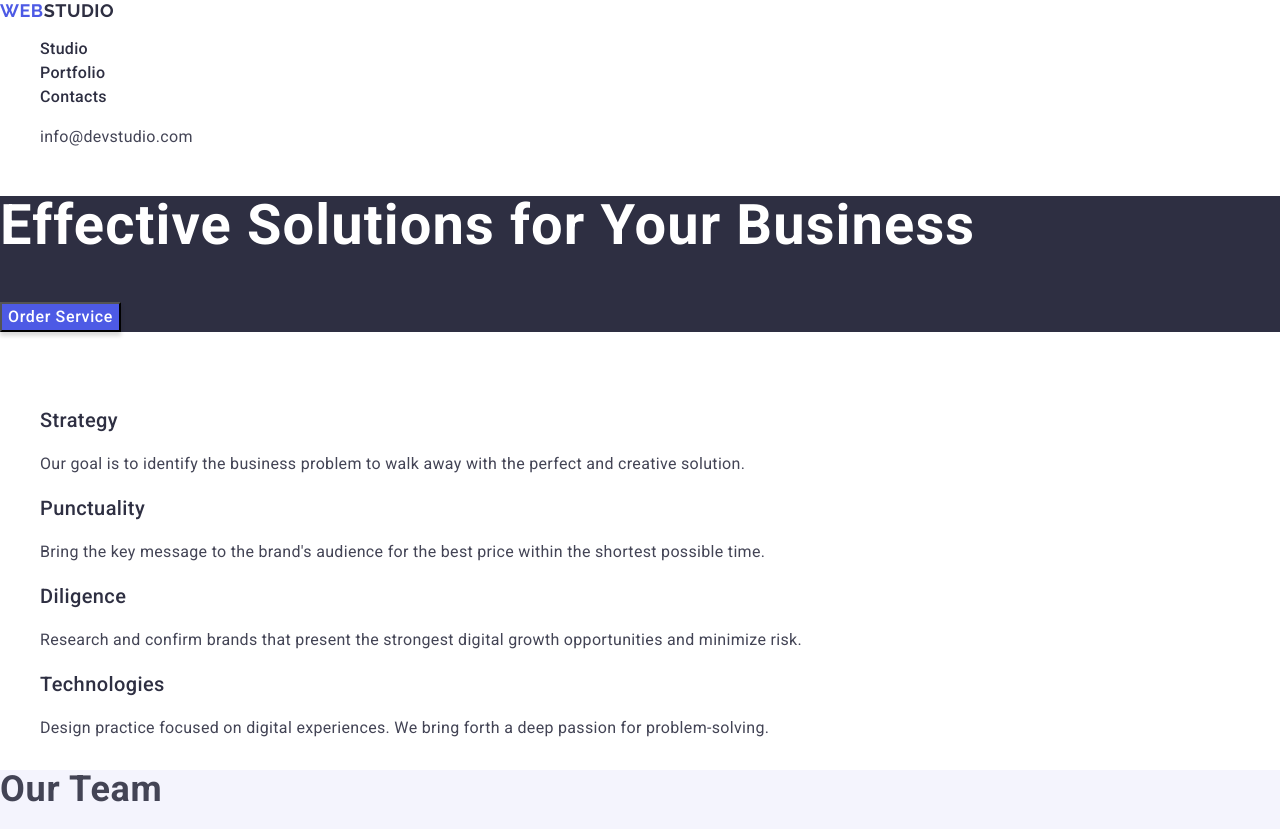
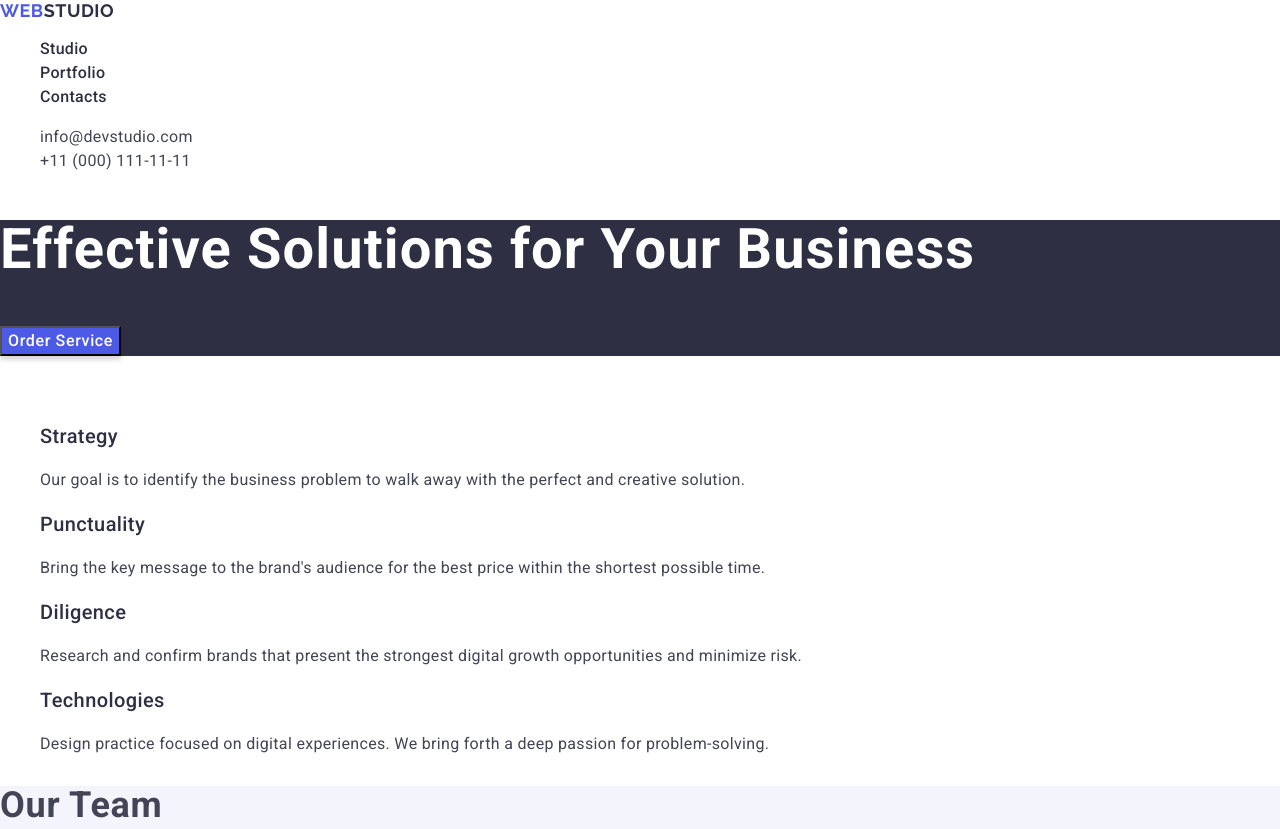
Before and after one commit to MariannaHon/goit-markup-hw-02, a plain HTML site: page index.html in a window 1280 px wide. Shown: the top 829 px of the page. Drawn offline with nearby package versions, Linux system fonts and the light colour scheme.

Commit message:
commit-again

```diff
--- a/index.html
+++ b/index.html
@@ -19,13 +19,13 @@
             <a href="./index.html" class="logo">Web<span class="black">Studio</span></a>
             <ul>
                 <li>
-                    <a href="./index.html"class="button-nav">Studio</a>
+                    <a href="./index.html" class="button-nav">Studio</a>
                 </li>
                 <li>
-                    <a href="./index.html"class="button-nav">Portfolio</a>
+                    <a href="./index.html" class="button-nav">Portfolio</a>
                 </li>
                 <li>
-                    <a href="./index.html"class="button-nav">Contacts</a>
+                    <a href="./index.html" class="button-nav">Contacts</a>
                 </li>
             </ul>
         </nav>
@@ -33,10 +33,10 @@
         <address>
             <ul>
                 <li>
-                    <a href="mailto:info@devstudio.com"class="contacts">info@devstudio.com</a>
+                    <a href="mailto:info@devstudio.com" class="contacts">info@devstudio.com</a>
                 </li>
                 <li>
-                    <a href="tel:+110001111111" class="contacts"+11 (000) 111-11-11</a>
+                    <a href="tel:+110001111111" class="contacts">+11 (000) 111-11-11</a>
                 </li>
             </ul>
         </address>
```
